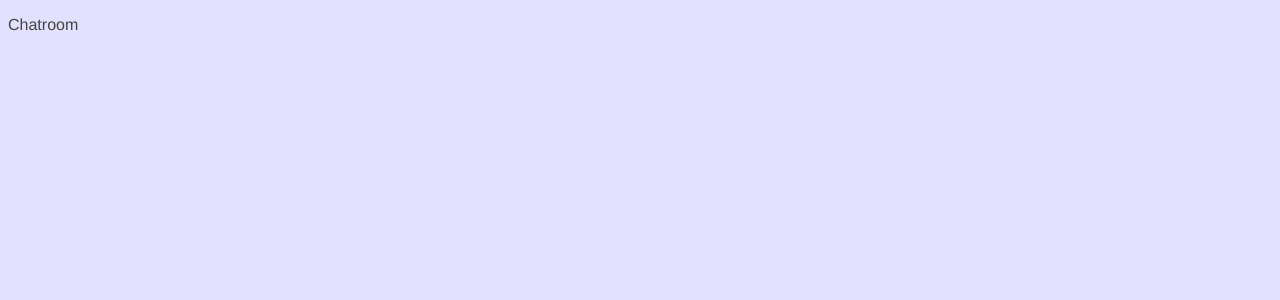
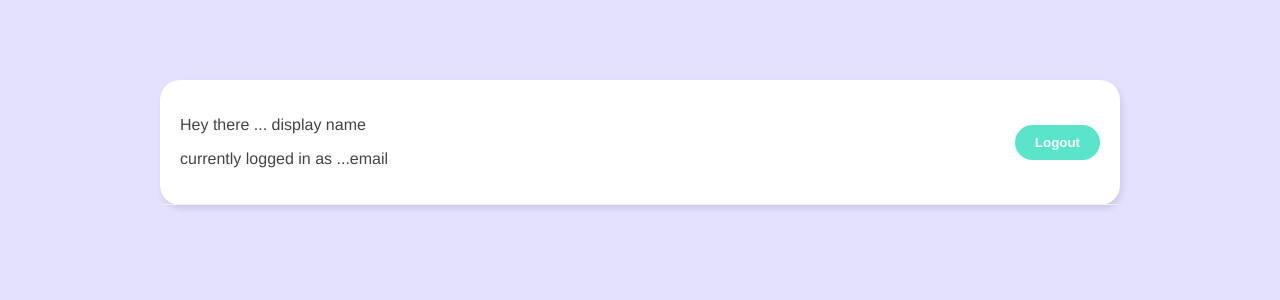
Before and after one commit to jramos19-dev/tutor-chat, a Vue app: page /chatroom in a window 1280 px wide. Shown: the top 300 px of the page. Built offline with nearby package versions, Linux system fonts and the light colour scheme.

Commit message:
added navbar component

```diff
--- /dev/null
+++ b/src/components/NavBar.vue
@@ -0,0 +1,30 @@
+<template>
+  <nav>
+      <div>
+          <p>Hey there ... display name</p>
+            <p class="email">currently logged in as ...email</p>
+          </div>
+
+        <button>Logout</button>
+  </nav>
+</template>
+
+<script>
+export default {
+
+}
+</script>
+
+<style>
+
+nav {
+    padding: 20px;
+    border-bottom: 1px solid #eee;
+    display: flex;
+    justify-content: space-between;
+    align-items:center;
+}
+
+
+
+</style>
--- a/src/views/Chatroom.vue
+++ b/src/views/Chatroom.vue
@@ -1,9 +1,16 @@
 <template>
-  <p>Chatroom</p>
+<div class="container">
+    <NavBar/>
+</div>
 </template>
 
 <script>
+import NavBar from '../components/NavBar.vue'
 export default {
+    components: {NavBar},
+    setup(){
+
+    }
 
 }
 </script>
```
